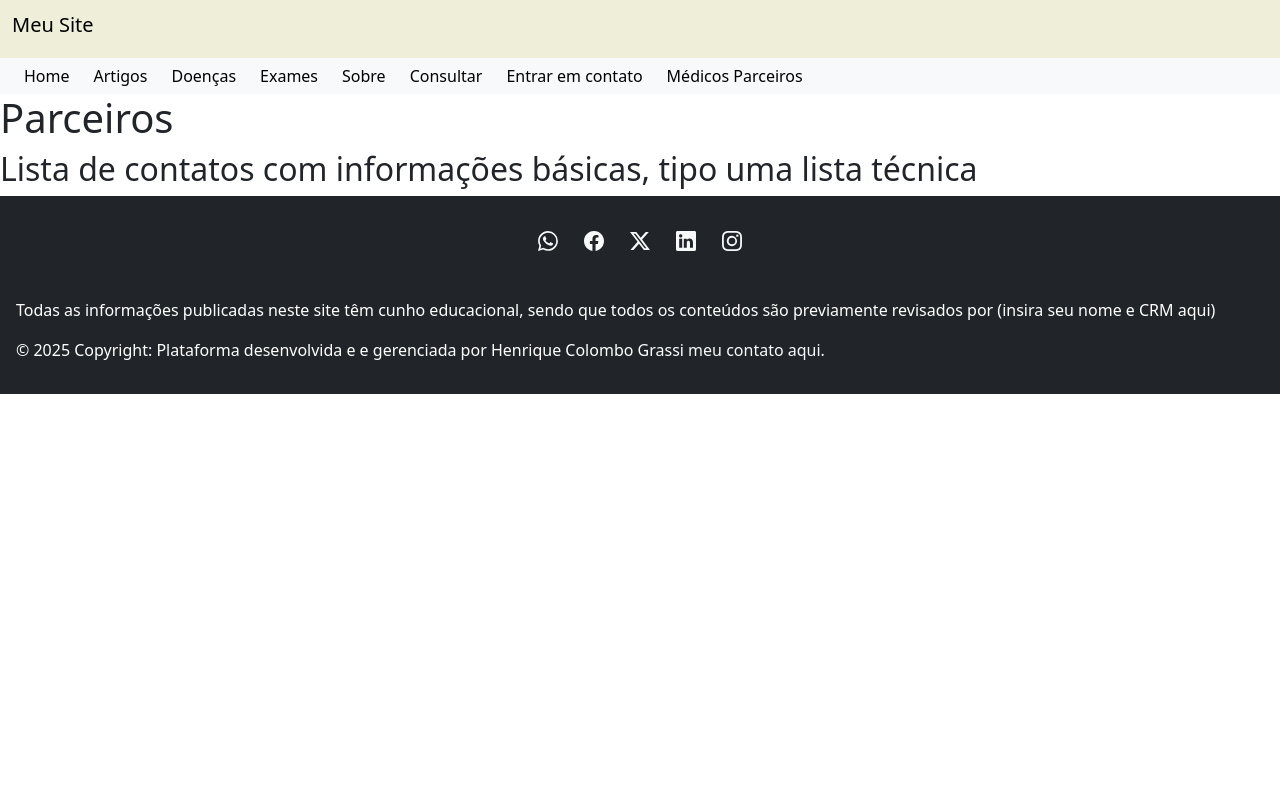
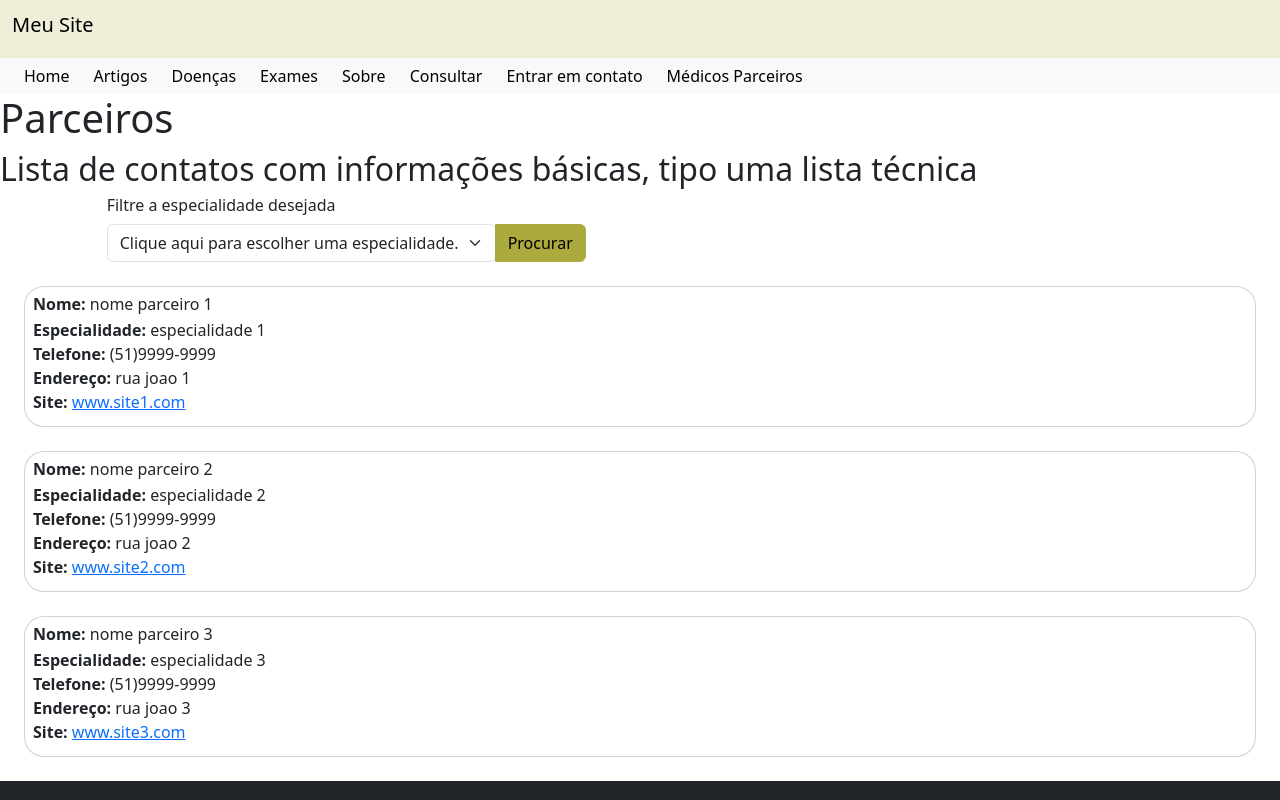
Before and after one commit to h-grassi/SitesGenerico, a Next.js app in the folder meu-sitenpx/: page /Parceiros in a window 1280 px wide. Shown: the top 800 px of the page. Built offline with nearby package versions, Linux system fonts and the light colour scheme.

Commit message:
pagina parceiros e melhorias gerais

```diff
--- a/meu-sitenpx/src/Componentes/Cards.tsx
+++ b/meu-sitenpx/src/Componentes/Cards.tsx
@@ -1,7 +1,6 @@
 //card com imagem a esquerda, sombreado e comportamento hover
 export function Card1(props:any){
     return(
-        <>
         <div className="col-md-6 col-xl-4 col-sm-12 border">
             <div className="card mb-3 m-2 card-has-bg shadow">
                 <div className="row">
@@ -15,14 +14,12 @@ export function Card1(props:any){
                 </div>
             </div>
         </div>
-        </>
     )
 }
 
 //card com imagem a direita, sombreado e comportamento hover
 export function Card2(props:any){
     return(
-        <>
         <div className="col-md-6 col-xl-4 col-sm-12 border">
             <div className="card mb-3 m-2 card-has-bg">
                 <div className="row">
@@ -36,19 +33,31 @@ export function Card2(props:any){
                 </div>
             </div>
         </div>
-        </>
     )
 }
 //Card de texto para realçar partes importantes dos textos e arquivos
 
 export function Card3(props:any){
     return(
-        <>
         <div className="col-lg-6 offset-lg-3 card bg-secondary-subtle" >
             <div className="card-body py-2 px-1 text-center">
                 <h6 className="m-0">{props.texto}</h6>
             </div>
         </div>
-        </>
     )
 }
+
+//Card para utilização na página Médicos parceiros
+export function Card4(props:any){
+    return(
+        <div className="card p-0 m-4" id={props.id}>
+            <div className="card-body lh-1 p-2">
+                <h6 className="card-title"><b>Nome:</b> {props.nome}</h6>
+                <p className="mb-2"><b>Especialidade:</b> {props.especialidade}</p>
+                <p className="mb-2"><b>Telefone:</b> {props.telefone}</p>
+                <p className="mb-2"><b>Endereço:</b> {props.endereco}</p>
+                <p className="mb-2"><b>Site:</b> <a href={props.href}>{props.site}</a></p>
+            </div>
+        </div>
+    )
+}
--- /dev/null
+++ b/meu-sitenpx/src/Componentes/Formularios.tsx
@@ -0,0 +1,32 @@
+//Todos os componentes de formulários estão neste arquivo
+"use client";
+import { useState } from "react";
+
+export function Select1 ({ opcao, item0, label }: { opcao: any[], item0: string, label:string }){
+
+    const [selectedHref, setSelectedHref] = useState("");
+
+    const handleChange = (event: React.ChangeEvent<HTMLSelectElement>) => {
+        setSelectedHref(event.target.value); // Atualiza o ID selecionado
+    };
+
+    const handleClick = () => {
+        if (selectedHref) {
+            window.location.hash = selectedHref; // Redireciona para a página do ID selecionado
+        }
+    };
+    return(
+        <>
+             <h6>{label}</h6>
+            <div className="btn-group">
+                <select className="form-select" onChange={handleChange}>
+                    <option selected>{item0}</option>
+                    {opcao.map((opcao:any)=>(
+                        <option key={opcao.ordem} value={opcao.href}>{opcao.label}</option>
+                    ))}
+                </select>
+                <button className="btn btn-secondary" onClick={handleClick}>Procurar</button>
+            </div>
+        </>
+    )
+}
--- a/meu-sitenpx/src/Componentes/navHeader.tsx
+++ b/meu-sitenpx/src/Componentes/navHeader.tsx
@@ -2,14 +2,6 @@ import Link from "next/link";
 import { LinksExternos, LinksInternos } from "./navItens";
 
 export default function NavHeader(){
-    const closeNavbar = () => {
-        const navbar = document.getElementById("navbarDropdown");
-        /*if (navbar) {
-            navbar.setAttribute("data-bs-toggle","collapse");
-            navbar.setAttribute("data-bs-target","#navbarDropdown");
-            navbar.setAttribute("aria-controls","navbarDropdown");
-        }*/
-      };
     return(
         <>
             <nav className="navbar navbar-expand-lg bg-secondary-subtle">
@@ -31,7 +23,7 @@ export default function NavHeader(){
 
             <nav className="navbar navbar-expand-lg bg-body-tertiary p-0" >
                 <div className="container-fluid " >
-                    <div className=" navbar-collapse text-sm" id="navbarDropdown" onClick={closeNavbar}>
+                    <div className=" navbar-collapse text-sm" id="navbarDropdown">
                         <ul className="navbar-nav">
                             <LinksInternos href="/" label="Home"/>
                             <LinksInternos href="/Artigos" label="Artigos"/>
--- a/meu-sitenpx/src/app/Parceiros/page.tsx
+++ b/meu-sitenpx/src/app/Parceiros/page.tsx
@@ -1,8 +1,51 @@
+import { Card4 } from "@/Componentes/Cards";
+import { Select1 } from "@/Componentes/Formularios";
+
 export default function Parceiros(){
+    const itens =[
+        {ordem: "1", label: "item1", href: "#item1"},
+        {ordem: "2", label: "item2", href: "#item2"},
+        {ordem: "3", label: "item3", href: "#item3"}
+    ]
     return(
         <>
             <h1>Parceiros</h1>
-            <h2>Lista de contatos com informações básicas, tipo uma lista técnica</h2>
+            <h2 >Lista de contatos com informações básicas, tipo uma lista técnica</h2>
+            <div className="col-10 offset-1">
+                <Select1
+                    label="Filtre a especialidade desejada"
+                    item0 = "Clique aqui para escolher uma especialidade."
+                    opcao= {itens}
+                />
+            </div>
+            <Card4
+                id="item1"
+                nome="nome parceiro 1"
+                especialidade=" especialidade 1"
+                telefone="(51)9999-9999"
+                endereco="rua joao 1"
+                href="#"
+                site="www.site1.com"
+                display="none"
+            />
+            <Card4
+                id="item2"
+                nome="nome parceiro 2"
+                especialidade=" especialidade 2"
+                telefone="(51)9999-9999"
+                endereco="rua joao 2"
+                href="#"
+                site="www.site2.com"
+            />
+            <Card4
+                id="item3"
+                nome="nome parceiro 3"
+                especialidade=" especialidade 3"
+                telefone="(51)9999-9999"
+                endereco="rua joao 3"
+                href="#"
+                site="www.site3.com"
+            />
         </>
     )
 }
--- a/meu-sitenpx/src/app/page.tsx
+++ b/meu-sitenpx/src/app/page.tsx
@@ -1,4 +1,5 @@
 import { Card1, Card2 } from "@/Componentes/Cards";
+import { HomeTexto1 } from "@/Componentes/Textos";
 
 export default function Home() {
   return (
@@ -29,6 +30,9 @@ export default function Home() {
             <span className="visually-hidden">Next</span>
           </button>
       </div>
+      <div>
+        <HomeTexto1/>
+      </div>
         <div className="row border">
           <Card1
             src="/imagens/teste_150x200.jpg"
```
Also changed, not shown: meu-sitenpx/src/Componentes/Textos.tsx (+29 -14 lines), meu-sitenpx/src/app/globals.scss (line endings or trailing spaces), 2 other files (tests, documents, lock files or other folders). Lines whose indentation alone changed are shown as unchanged.
